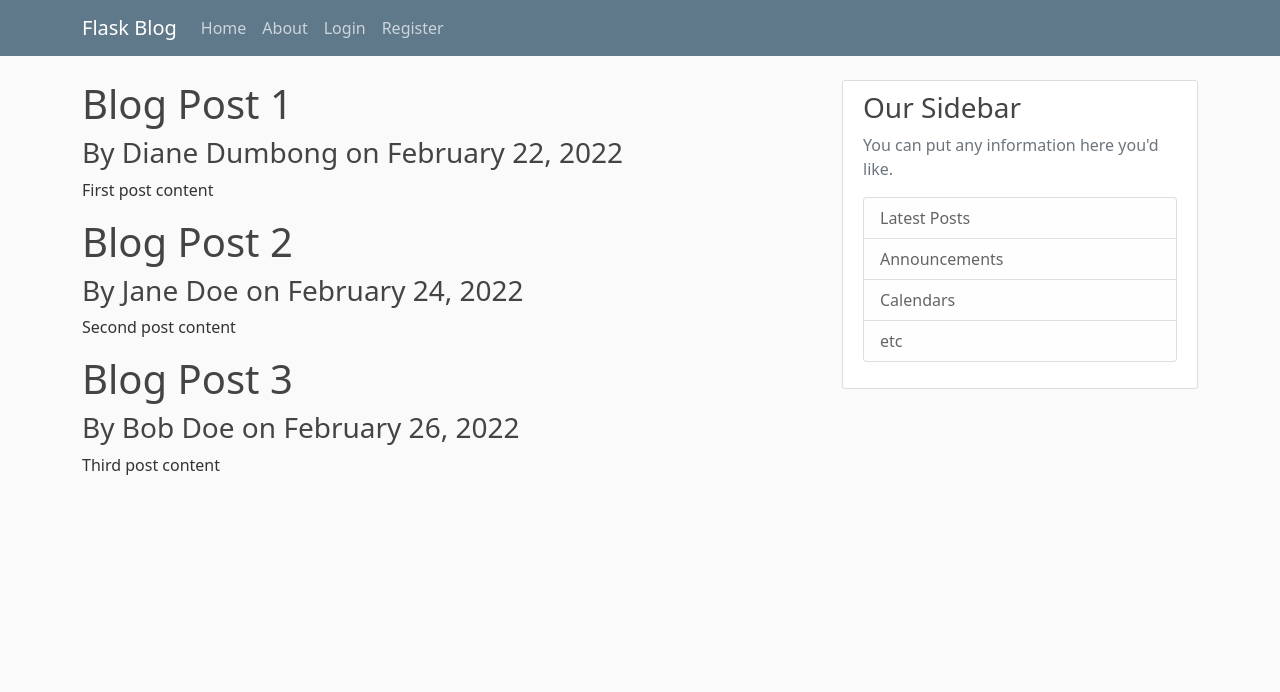
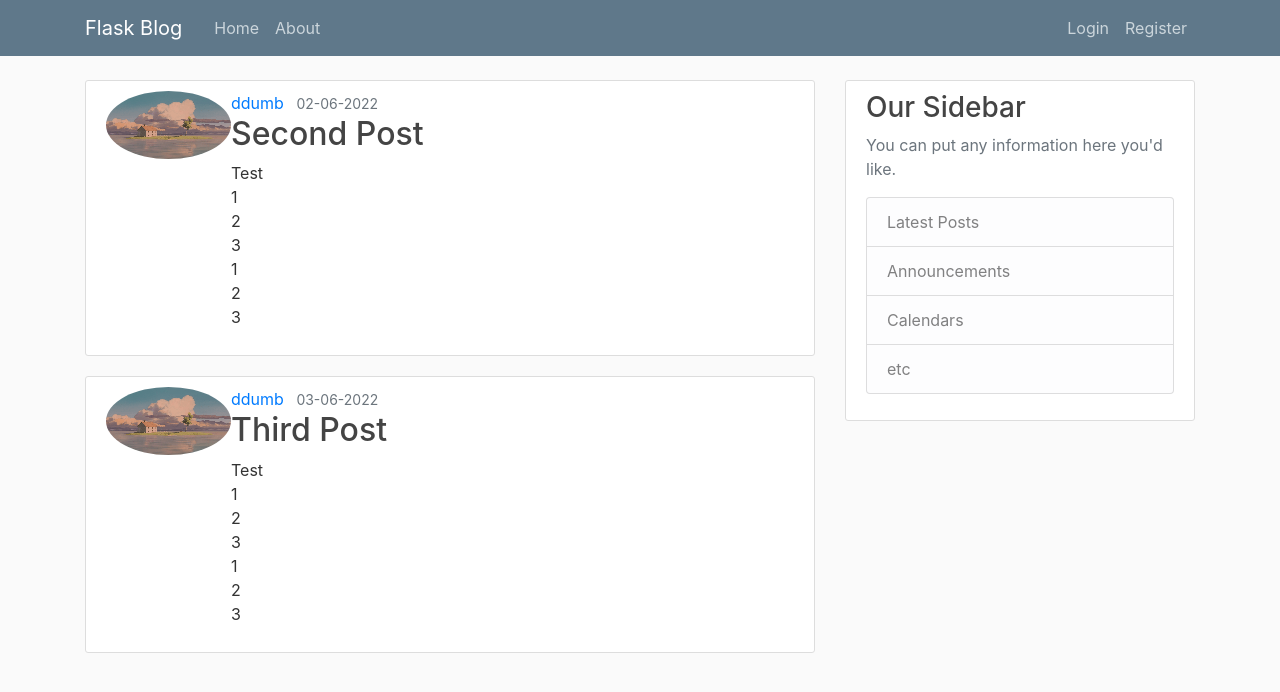
Before and after one commit to 16084/flask_blog, a Flask app: page / in a window 1280 px wide. Shown: the top 692 px of the page. Run offline with Flask 2, Linux system fonts and the light colour scheme; data comes from the database, SQL or seed files in the repository; both versions use the stored data as it was after the commit.

Commit message:
lesson 29 - flask blog 27
linked posts to database

changed code so that new article are added to the database and displayed on the home page

```diff
--- a/main_app/routes.py
+++ b/main_app/routes.py
@@ -7,32 +7,6 @@ from main_app.forms import RegistrationForm, LoginForm, UpdateAccountForm, PostF
 from main_app.models import User, Post
 from flask_login import login_user, current_user, logout_user, login_required
 
-#list of post dictionaries
-
-posts = [
-
-    {
-        'author': "Diane Dumbong",
-        'title': 'Blog Post 1',
-        'content':'First post content',
-        'date_posted':'February 22, 2022'
-    },
-
-    {
-        'author': 'Jane Doe',
-        'title':'Blog Post 2',
-        'content':'Second post content',
-        'date_posted':'February 24, 2022'
-    },
-
-    {
-        'author': 'Bob Doe',
-        'title':'Blog Post 3',
-        'content':'Third post content',
-        'date_posted':'February 26, 2022'
-    }
-
-]
 
 #routes
 
@@ -40,6 +14,7 @@ posts = [
 @app.route("/") #route to main page
 @app.route("/home") #route to home page
 def home():
+    posts = Post.query.all()
     return render_template('home.html', posts=posts) #call to render the home page template
 
 # route for about page
@@ -103,7 +78,7 @@ def account():
         if form.picture.data:
             picture_file = save_picture(form.picture.data)
             current_user.image_file = picture_file
-
+        current_user.username = form.username.data
         current_user.email = form.email.data
         db.session.commit()
         flash('Your account has been updated','success')
@@ -120,6 +95,9 @@ def account():
 def new_post():
     form = PostForm()
     if form.validate_on_submit():
+        post = Post(title=form.title.data, content=form.content.data, author=current_user)
+        db.session.add(post)
+        db.session.commit()
         flash('Your post has been created','success')
         return redirect(url_for('home'))
     return render_template('create_post.html', title='New Post', form=form)
--- a/main_app/templates/home.html
+++ b/main_app/templates/home.html
@@ -1,8 +1,16 @@
 {% extends "layout.html" %}
 {% block content %}
     {% for post in posts %}
-        <h1>{{ post.title }}</h1>
-        <h3>By {{ post.author }} on {{ post.date_posted }}</h3>
-        <p>{{ post.content }}</p>
+        <article class="media content-section">
+            <img class="rounded-circle article-img" src="{{ url_for('static', filename='profile_pics/' + post.author.image_file) }}">
+            <div class="media=body">
+                <div class="article-metadata">
+                    <a class="mr-2" href="#"> {{ post.author.username }}</a>
+                    <small class="text-muted"> {{ post.date_posted.strftime('%d-%m-%Y') }}</small>
+                </div>
+                <h2><a class="article-title" href="#">{{ post.title }}</a></h2>
+                <p class="article-content">{{ post.content }}</p>
+            </div>
+        </article>
     {% endfor %}
 {% endblock content %}
--- a/main_app/templates/layout.html
+++ b/main_app/templates/layout.html
@@ -6,7 +6,7 @@
      <meta name="viewport" content="width=device-width, initial-scale=1">
 
      <!-- Bootstrap CSS -->
-     <link href="https://cdn.jsdelivr.net/npm/bootstrap@5.1.3/dist/css/bootstrap.min.css" rel="stylesheet" integrity="sha384-1BmE4kWBq78iYhFldvKuhfTAU6auU8tT94WrHftjDbrCEXSU1oBoqyl2QvZ6jIW3" crossorigin="anonymous">
+     <link href="https://cdn.jsdelivr.net/npm/bootstrap@4.6.1/dist/css/bootstrap.min.css" integrity="sha384-zCbKRCUGaJDkqS1kPbPd7TveP5iyJE0EjAuZQTgFLD2ylzuqKfdKlfG/eSrtxUkn" rel="stylesheet" integrity="sha384-1BmE4kWBq78iYhFldvKuhfTAU6auU8tT94WrHftjDbrCEXSU1oBoqyl2QvZ6jIW3" crossorigin="anonymous">
      <link rel="stylesheet" type="text/css" href="{{ url_for('static', filename='main.css') }}">
 
     {% if title %}
```
Also changed, not shown: main_app/site.db, main_app/static/profile_pics/7208db69337c3a9a.jpg (added), main_app/static/profile_pics/771d274c4909da68.jpg (added), main_app/static/profile_pics/7b4860a9d0cd2a10.png (added), main_app/static/profile_pics/80d5d67e7d6ad626.jpg (added), main_app/static/profile_pics/852d4eef7e634ce5.jpg (added), main_app/static/profile_pics/d40bebc3d85bef29.jpg (added), main_app/static/profile_pics/e5f0b27a619feaad.jpg (added), main_app/static/profile_pics/e9bafc6da6036373.jpg (added), main_app/static/profile_pics/f060db17719e46f2.png (added), 3 other files.
